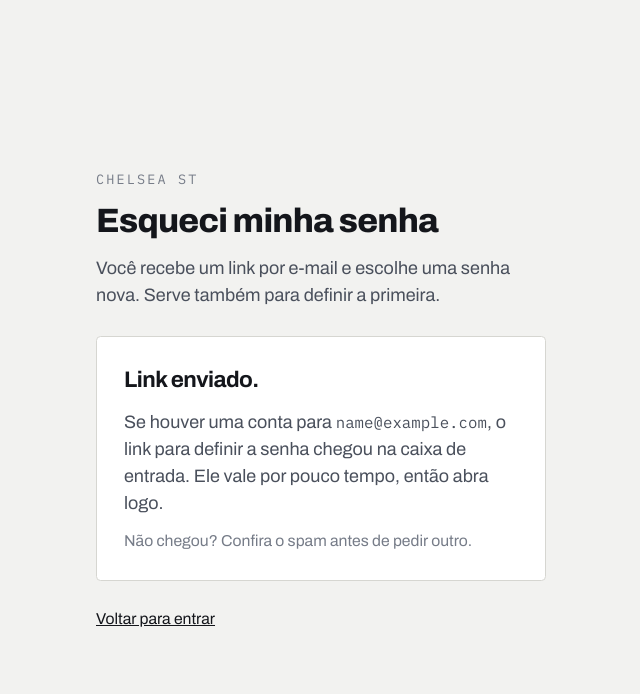
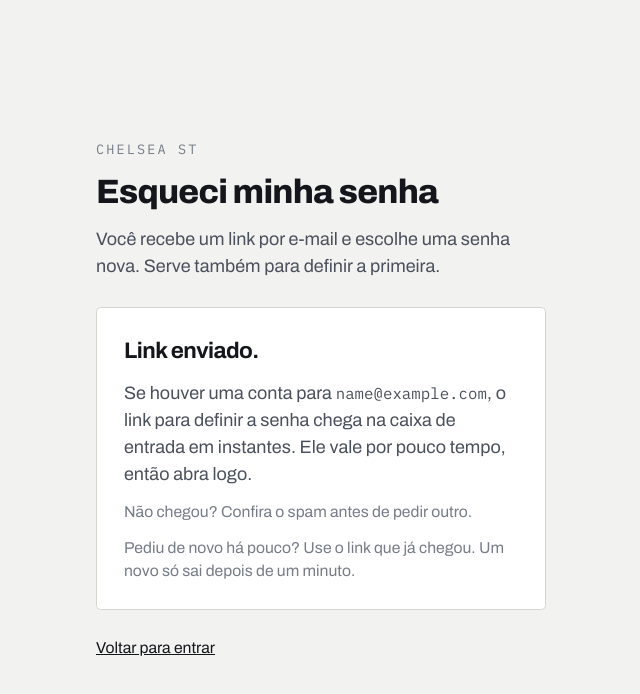
Before and after one commit to luizvictor19/chelsea-st-app, a Next.js app: page /forgot-password in a window 1280 px wide. Both pictures are taken after typing "name@example.com" into the empty fields and a click on the button "Receber link para definir a senha". Shown: the top 694 px of the page, without its empty margins (319-959 px from the left). Built offline with nearby package versions, Linux system fonts and the light colour scheme; no server answers.

Commit message:
fix(auth): the sent screens say a new link waits a minute
magicLinkStep's error now means a line in the log, not a sentence on the
screen, and both sent screens say the email is on its way.

Claude Opus 5 <noreply@anthropic.com>

```diff
--- a/src/app/forgot-password/reset-form.tsx
+++ b/src/app/forgot-password/reset-form.tsx
@@ -19,11 +19,15 @@ export function ResetForm() {
         <p className="text-muted">
           Se houver uma conta para{" "}
           <span className="font-mono text-sm">{state.email}</span>, o link para
-          definir a senha chegou na caixa de entrada. Ele vale por pouco tempo,
-          então abra logo.
+          definir a senha chega na caixa de entrada em instantes. Ele vale por
+          pouco tempo, então abra logo.
         </p>
         <p className="text-faint text-sm">
           Não chegou? Confira o spam antes de pedir outro.
+        </p>
+        <p className="text-faint text-sm">
+          Pediu de novo há pouco? Use o link que já chegou. Um novo só sai
+          depois de um minuto.
         </p>
       </div>
     );
--- a/src/app/login/magic-link-form.tsx
+++ b/src/app/login/magic-link-form.tsx
@@ -19,11 +19,15 @@ export function MagicLinkForm() {
         <p className="text-muted">
           Se houver uma conta para{" "}
           <span className="font-mono text-sm">{state.email}</span>, o link de
-          acesso chegou na caixa de entrada. Ele vale por pouco tempo, então
-          abra logo.
+          acesso chega na caixa de entrada em instantes. Ele vale por pouco
+          tempo, então abra logo.
         </p>
         <p className="text-faint text-sm">
           Não chegou? Confira o spam antes de pedir outro.
+        </p>
+        <p className="text-faint text-sm">
+          Pediu de novo há pouco? Use o link que já chegou. Um novo só sai
+          depois de um minuto.
         </p>
       </div>
     );
```
Also changed, not shown: src/lib/magic-link.ts (+7 -5 lines), 1 other file (tests, documents, lock files or other folders).
